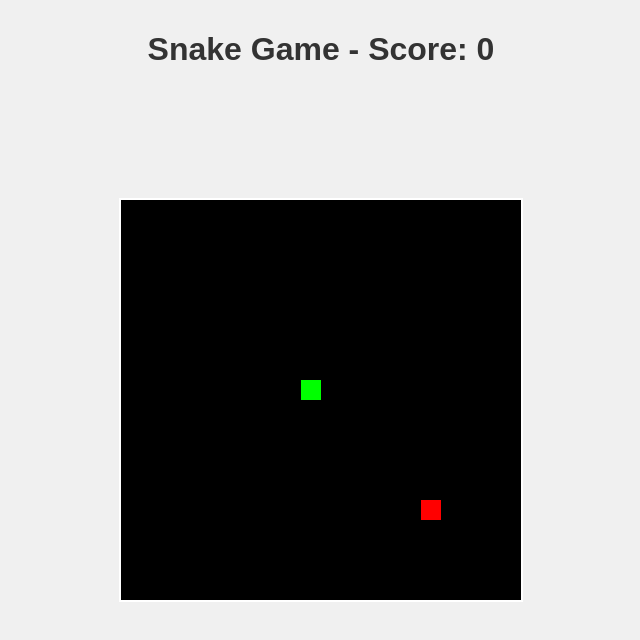
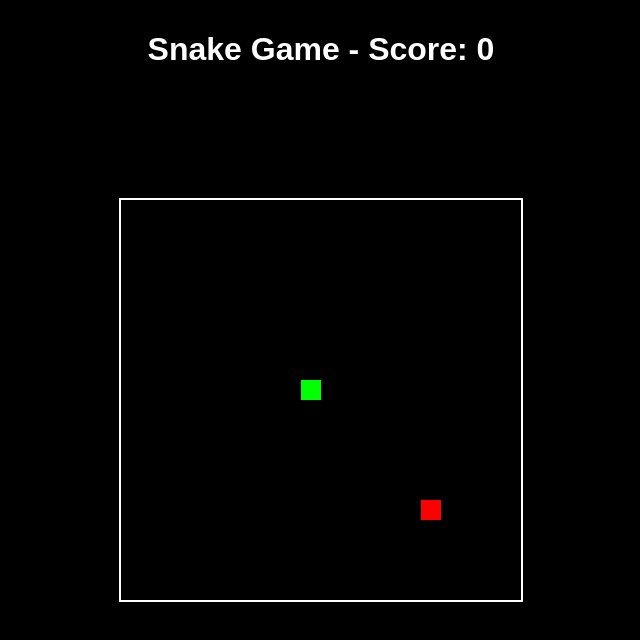
Before and after one commit to stanleyye2029-dev/simple_pong_67, a plain HTML site: page games/snake.html in a window 1280 px wide. Shown: the whole page, without its empty margins (319-959 px from the left). Drawn offline with Linux system fonts and the light colour scheme.

Commit message:
changed the snake game bg to black and snake game score heading to white

```diff
--- a/games/snake.html
+++ b/games/snake.html
@@ -14,7 +14,7 @@
             justify-content: center;
             align-items: center;
             height: 100vh;
-            background-color: #f0f0f0;
+            background-color: #000000;
         }
         canvas {
             background-color: #000;
@@ -25,7 +25,7 @@
             top: 10px;
             left: 50%;
             transform: translateX(-50%);
-            color: #333;
+            color: #ffffff;
         }
     </style>
 </head>
```
